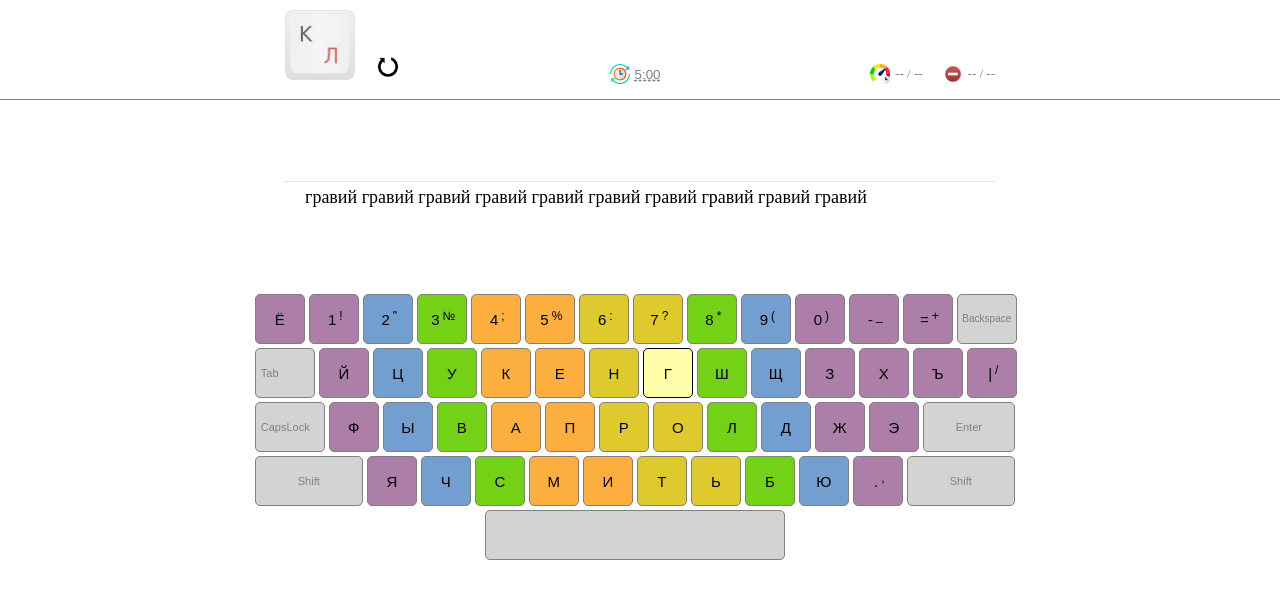
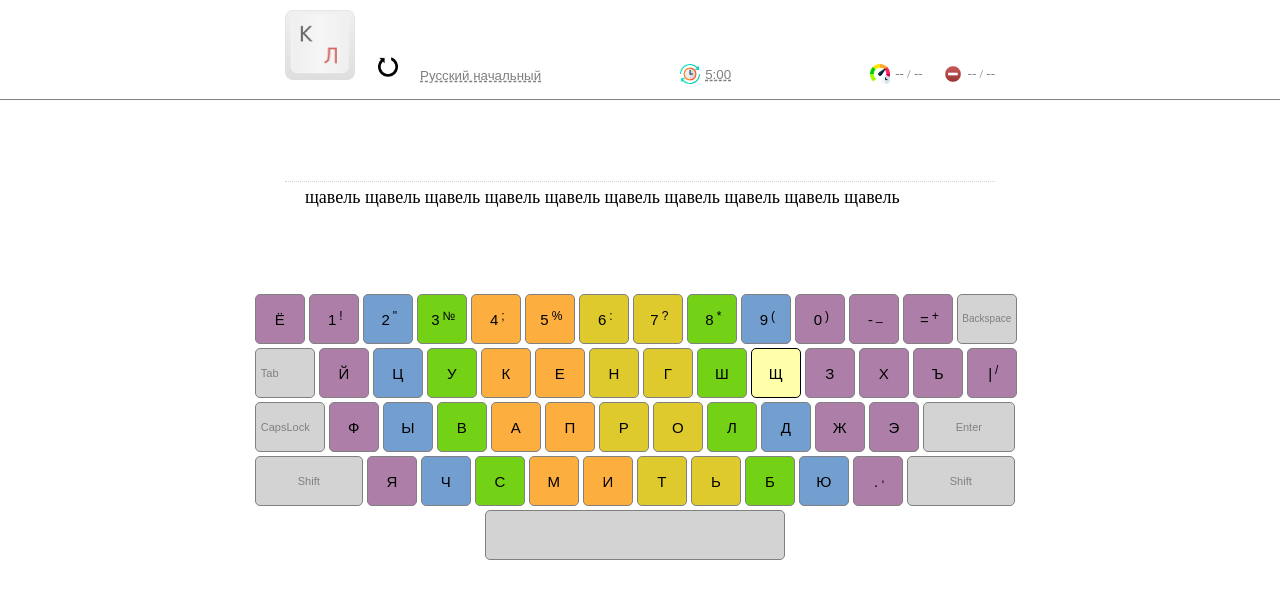
Before and after one commit to FonDumik/keytrainer, a React (Create React App) app: page / in a window 1280 px wide. Shown: the top 598 px of the page. Built offline with nearby package versions, Linux system fonts and the light colour scheme.

Commit message:
feature: adding modes of training (part 1)

```diff
--- a/src/App.js
+++ b/src/App.js
@@ -5,9 +5,27 @@ import InputText from './components/inputText/InputText';
 import Keyboard from './components/keyboard/Keyboard';
 import { AutoContext } from './context';
 import { generateOneWordText } from './textGenerator/generateOneWordText'
+import { generateMultipleWordText } from './textGenerator/generateMultipleWordText'
 import "./App.scss";
 
+function selectText(configuration){
+  if(configuration.language === 'RU'){
+    if(configuration.mode === 'start'){
+      return generateOneWordText()
+    }else if(configuration.mode === 'begin'){
+      return generateMultipleWordText()
+    }else if(configuration.mode === 'training'){
+      return generateMultipleWordText()
+    }
+  }
+}
+
 function App() {
+  const [configurationTraining, setConfigurationTraining] = useState({
+    language: 'RU',
+    mode: 'start'
+  })
+  const [randomText, setRandomText] = useState(selectText(configurationTraining));
   const [time, setTime] = useState(5);
   const [timeWrite, setTimeWrite] = useState(0);
   const [isRestart, setIsRestart] = useState(false);
@@ -16,14 +34,14 @@ function App() {
   const [errors, setErrors] = useState(0);
   const [currentTime, setCurrentTime] = useState(time*60);
   const [currentText, setText] = useState('');
-  const [randomText, setRandomText] = useState(generateOneWordText());
   const [lastLetter, setLastLetter] = useState(randomText[0]);
   const [textLength, setTextLength] = useState(randomText.length);
 
   function resetText(){
     setText('');
-    let sentence = generateOneWordText();
+    let sentence = selectText(configurationTraining);
     setLastLetter(sentence[0]);
+    setErrors(0)
     setRandomText(sentence);
   }
 
@@ -34,8 +52,13 @@ function App() {
         setCurrentTime(time*60)
       }
       setIsRestart(false)
+      setIsStarted(false)
     }
   },[isRestart])
+
+  useEffect(() => {
+    resetText()
+  },[configurationTraining])
 
   return (
     <AutoContext.Provider value={{
@@ -50,6 +73,7 @@ function App() {
       errors, setErrors,
       isRestart, setIsRestart,
       timeWrite, setTimeWrite,
+      configurationTraining, setConfigurationTraining
     }}>
       <div className="App">
         <Header/>
--- a/src/UI/dropdown/Timer.jsx
+++ b/src/UI/dropdown/Timer.jsx
@@ -5,9 +5,17 @@ import { AutoContext } from "../../context";
 import classes from "./Timer.module.scss";
 import './animation.css'
 
+function timer(currentTime){
+    let minutes = Math.floor((currentTime/60));
+    let seconds = Math.floor(currentTime % 60);
+    if(seconds < 10){
+            seconds = '0'+seconds;
+    }
+    return `${minutes}:${seconds}`;
+}
+
 const Timer = () => {
     const {isStarted, setIsStarted, setTime, currentTime, setCurrentTime} = useContext(AutoContext)
-    let [classMenu, setMenuClass] = useState(classes.hidden);
     let [isOpenMenu, setIsOpenMenu] = useState(false)
     const nodeRef = useRef(null);
 
@@ -16,15 +24,6 @@ const Timer = () => {
         setCurrentTime(Number(e.target.textContent)*60)
         setIsStarted(false);
         setIsOpenMenu(false);
-    }
-
-    function timer(currentTime){
-        let minutes = Math.floor((currentTime/60));
-        let seconds = Math.floor(currentTime % 60);
-        if(seconds < 10){
-                seconds = '0'+seconds;
-        }
-        return `${minutes}:${seconds}`;
     }
 
     useEffect(() => {
--- /dev/null
+++ b/src/components/configureTraining/ConfigureTraining.jsx
@@ -0,0 +1,54 @@
+import React from 'react';
+import { useState } from 'react';
+import styles from './styles.module.scss'
+import './animation.css'
+import { useRef } from 'react';
+import { CSSTransition } from 'react-transition-group';
+import { useContext } from 'react';
+import { AutoContext } from '../../context';
+
+function ConfigureTraining() {
+    const {setConfigurationTraining} = useContext(AutoContext)
+    const nodeRef = useRef()
+
+    const [isOpen, setIsOpen] = useState(false)
+
+    const [textConfiguration, setTextConfiguration] = useState('Русский начальный')
+
+    function setNewConfiguration(e, language, mode){
+        e.preventDefault()
+        setConfigurationTraining({
+            language,
+            mode
+        })
+        setIsOpen(false)
+    }
+    return (
+        <div className={styles.container__configuration}>
+            <div className={styles.button__textConfiguration}>
+                <button onClick={() => setIsOpen(true)}>
+                    <p>{textConfiguration}</p>
+                </button>
+            </div>
+            <CSSTransition nodeRef={nodeRef}
+                in={isOpen}
+                timeout={300}
+                classNames="configuration"
+                unmountOnExit>
+            <div className={styles.showMenu} ref={nodeRef} dismissible>
+                <button className={styles.closeMenu} onClick = {() => setIsOpen(false)}>
+                    <img src="./img/close-button.png" alt="" />
+                </button>
+                <section className={styles.configuration__sectionMenu}>
+                    <p>Русский</p>
+                    <a href=""  onClick={(e) => {setNewConfiguration(e, 'RU', 'start')}}>Стартовый</a>
+                    <a href=""  onClick={(e) => {setNewConfiguration(e, 'RU', 'begin')}}>Начальный</a>
+                    <a href=""  onClick={(e) => {setNewConfiguration(e, 'RU', 'training')}}>Тренировка</a>
+                </section>
+            </div>
+            </CSSTransition>
+        </div>
+     );
+}
+
+export default ConfigureTraining;
--- /dev/null
+++ b/src/components/configureTraining/animation.css
@@ -0,0 +1,17 @@
+.configuration-enter {
+  opacity: 0;
+  transform: scale(0.9);
+}
+.configuration-enter-active {
+  opacity: 1;
+  transform: translateX(0);
+  transition: opacity 500ms, transform 500ms;
+}
+.configuration-exit {
+  opacity: 1;
+}
+.configuration-exit-active {
+  opacity: 0;
+  transform: scale(0.9);
+  transition: opacity 300ms, transform 300ms;
+}
--- /dev/null
+++ b/src/components/configureTraining/styles.module.scss
@@ -0,0 +1,74 @@
+.container__configuration{
+    position: relative
+}
+
+.button__textConfiguration{
+    border: none;
+    background-color: transparent;
+    cursor: pointer;
+    button{
+        cursor: pointer;
+        background-color: transparent;
+        border: none;
+    }
+    p{
+        color: gray;
+        line-height: none;
+        text-decoration: underline dashed;
+    }
+}
+
+.showMenu{
+    padding-top: 10px;
+    padding-left: 10px;
+    padding-right: 10px;
+    padding-bottom: 10px;
+    position: absolute;
+    display: flex;
+    flex-direction: column;
+    align-items: flex-start;
+
+    top: 0;
+
+    width: 300px;
+    background-color: white;
+    z-index: 999;
+    border: 1px solid lightgray;
+    box-shadow: 5px 6px 4px rgba(0, 0, 0, 0.25)
+}
+
+.closeMenu{
+    align-self: flex-end;
+    border: none;
+    background-color: transparent;
+    cursor: pointer;
+    img{
+        width: 15px;
+        height: 15px;
+    }
+}
+
+.configuration__sectionMenu{
+    margin-top: 2px;
+    margin-bottom: 2px;
+    height: 50px;
+    display: flex;
+    gap: 6px;
+    align-items: center;
+    flex-wrap: wrap;
+    justify-content: flex-start;
+    border-top: 1px solid gray;
+    border-bottom: 1px solid gray;
+    p, a{
+        font-family: sans-serif;
+        font-size: 13px;
+        color: gray;
+    }
+    a{
+        text-decoration: underline;
+        transition: 0.3s;
+    }
+    a:hover{
+        color: navy;
+    }
+}
--- a/src/components/header/Header.jsx
+++ b/src/components/header/Header.jsx
@@ -4,6 +4,7 @@ import cn from 'classnames'
 import { AutoContext } from "../../context";
 import Timer from "../../UI/dropdown/Timer";
 import styles from './styles.module.scss'
+import ConfigureTraining from "../configureTraining/ConfigureTraining";
 
 function average(array){
     if(array.length !== 0){
@@ -53,6 +54,7 @@ const Header = () => {
                             }}>
                             <img src="./img/restart.png" alt="" width='20px'/>
                         </button>
+                        <ConfigureTraining />
                     </div>
             <Timer/>
             <div className={cn(styles.header__right)}>
--- a/src/keyboardPresets/keyboardRU.js
+++ b/src/keyboardPresets/keyboardRU.js
@@ -62,5 +62,5 @@ export const arrayList =[
     {setType: '5', content1: '.', content2: ',', needShift: 'left'},
     {setType: 'sys shift', content1: 'Shift', positionFor: 'right', selected: false},
 
-    {setType: 'sys space', content: ' ', selected: false},
+    {setType: 'sys space', content1: ' ', selected: false},
 ]
--- /dev/null
+++ b/src/textGenerator/generateMultipleWordText.js
@@ -0,0 +1,19 @@
+import { arrayWords } from './wordsToPrint'
+
+const selectWord = (arrLength) => {
+  let randomNum = Math.floor(arrLength * Math.random());
+  return arrayWords[randomNum];
+}
+
+export const generateMultipleWordText = () => {
+    let string = '';
+    while(string.length < 70){
+        let word = selectWord(arrayWords.length)
+        if(string.length + word.length + 1 < 70){
+            string = string + word + ' '
+        }else{
+            break
+        }
+    }
+    return string;
+}
```
Lines whose indentation alone changed are shown as unchanged.
